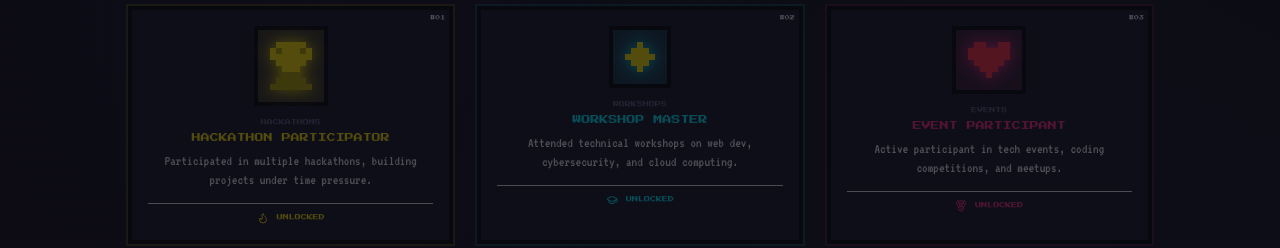
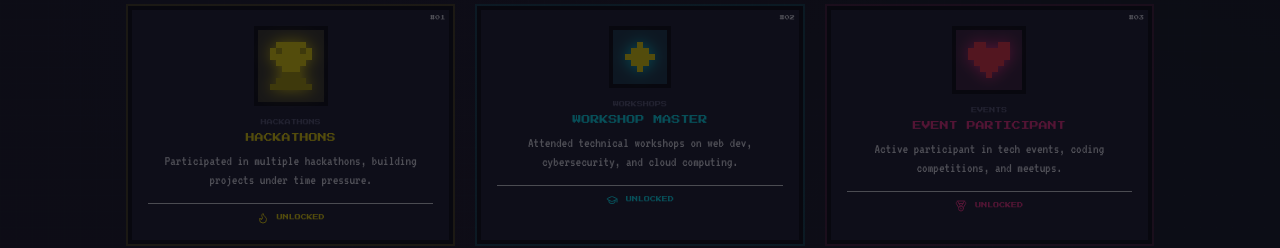
Before and after one commit to ree4yaa/portfolio, a React (Vite) app: page / in a window 1280 px wide. Shown: the part 4000-4248 px from the top of the page. Built offline with nearby package versions, Linux system fonts and the light colour scheme.

Commit message:
changed title of hackathon in achivement section

```diff
--- a/src/components/pixelArt/Experience.tsx
+++ b/src/components/pixelArt/Experience.tsx
@@ -16,7 +16,7 @@ interface Achievement {
 
 const achievements: Achievement[] = [
   {
-    title: 'HACKATHON PARTICIPATOR',
+    title: 'HACKATHONS',
     desc: 'Participated in multiple hackathons, building projects under time pressure.',
     category: 'HACKATHONS',
     icon: Flame,
```
